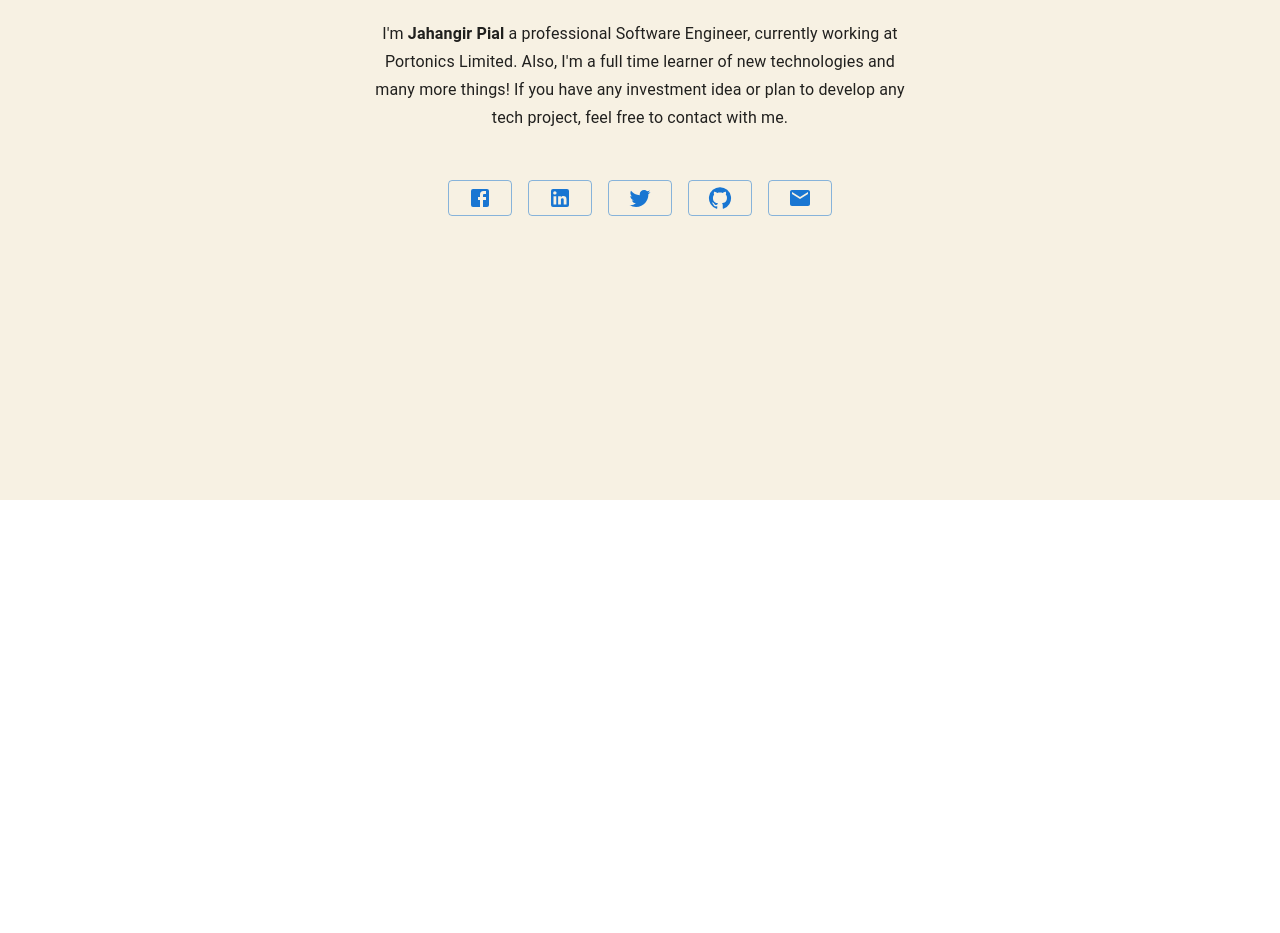
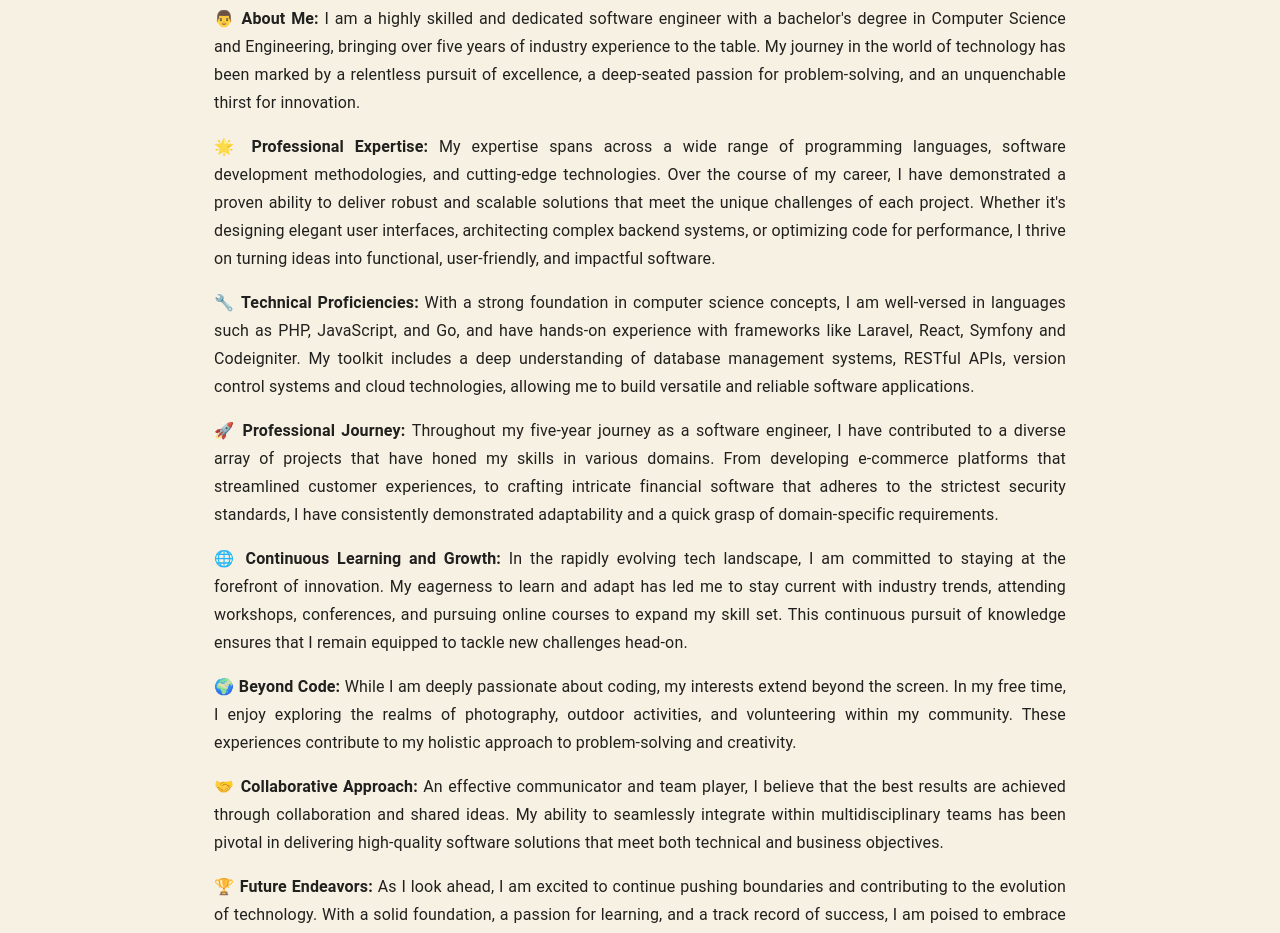
Before and after one commit to prokria/jahangirpial, a React (Create React App) app: page / in a window 1280 px wide. Shown: the part 300-1233 px from the top of the page. Before the commit the page ends 800 px from the top, so only its background shows below. Built offline with nearby package versions, Linux system fonts and the light colour scheme.

Commit message:
Landing page content updated

```diff
--- a/src/Pages/Landing.tsx
+++ b/src/Pages/Landing.tsx
@@ -23,33 +23,22 @@ export default function LandingPage() {
         <Box
           sx={{
             bgcolor: "#f7f1e3",
-            pt: 8,
-            pb: 6,
+            pt: 1,
+            pb: 2,
             minHeight: "100vh",
           }}
         >
-          <Container maxWidth="sm">
+          <Container maxWidth="md">
               <Box sx={{ textAlign: "center", padding: 3 }}>
-              <img src="/logo.png" alt="JahangirPial" width="200" />
+                  <img src="/pial.JPG" alt="JahangirPialPhoto" style={{borderRadius: 10, width:100, border: "3px solid #000" }} />
               </Box>
 
-            <Typography
-              variant="subtitle1"
-              align="center"
-              color="text.primary"
-              paragraph
-            >
-              I'm <strong>Jahangir Pial</strong> a professional Software
-              Engineer, currently working at Portonics Limited. Also, I'm a full
-              time learner of new technologies and many more things! If you have
-              any investment idea or plan to develop any tech project, feel free
-              to contact with me.
-            </Typography>
             <Stack
-              sx={{ pt: 4 }}
+                sx={{ pt: 1 }}
                 direction="row"
                 spacing={2}
                 justifyContent="center"
+                flexWrap={"wrap"}
             >
               <Button
                   variant="outlined"
@@ -86,6 +75,89 @@ export default function LandingPage() {
                 <EmailIcon />
               </Button>
             </Stack>
+            <Typography
+              variant="subtitle1"
+              align="justify"
+              color="text.primary"
+              paragraph
+            >
+             <h4> I'm a Software Engineer with a Passion for Innovation.</h4>
+
+              <p>
+                  <strong>👨‍ About Me: </strong>
+                  I am a highly skilled and dedicated software engineer with a bachelor's degree in Computer Science and Engineering,
+                bringing over five years of industry experience to the table.
+                My journey in the world of technology has been marked by a relentless pursuit of excellence, a deep-seated passion for problem-solving,
+                and an unquenchable thirst for innovation.
+              </p>
+
+
+              <p>
+                  <strong>🌟 Professional Expertise: </strong>
+                  My expertise spans across a wide range of programming languages,
+                  software development methodologies, and cutting-edge technologies. Over the course of my career,
+                I have demonstrated a proven ability to deliver robust and scalable solutions that meet the unique challenges of each project.
+                Whether it's designing elegant user interfaces, architecting complex backend systems, or optimizing code for performance,
+                I thrive on turning ideas into functional, user-friendly, and impactful software.
+              </p>
+
+
+             <p>
+                 <strong>🔧 Technical Proficiencies: </strong>
+                 With a strong foundation in computer science concepts, I am well-versed in languages such as PHP, JavaScript, and Go,
+                 and have hands-on experience with frameworks like Laravel, React, Symfony and Codeigniter.
+                 My toolkit includes a deep understanding of database management systems, RESTful APIs, version control systems and cloud technologies,
+                 allowing me to build versatile and reliable software applications.
+             </p>
+
+
+              <p>
+                  <strong>🚀 Professional Journey: </strong>
+                  Throughout my five-year journey as a software engineer,
+                I have contributed to a diverse array of projects that have honed my skills in various domains.
+                From developing e-commerce platforms that streamlined customer experiences,
+                to crafting intricate financial software that adheres to the strictest security standards,
+                I have consistently demonstrated adaptability and a quick grasp of domain-specific requirements.
+              </p>
+
+             <p>
+                 <strong>🌐 Continuous Learning and Growth: </strong>
+                 In the rapidly evolving tech landscape, I am committed to staying at the forefront of innovation.
+               My eagerness to learn and adapt has led me to stay current with industry trends, attending workshops, conferences,
+               and pursuing online courses to expand my skill set. This continuous pursuit of knowledge ensures that
+                 I remain equipped to tackle new challenges head-on.
+             </p>
+
+
+              <p>
+                  <strong>🌍 Beyond Code: </strong>
+                  While I am deeply passionate about coding, my interests extend beyond the screen. In my free time,
+                I enjoy exploring the realms of photography, outdoor activities, and volunteering within my community.
+                These experiences contribute to my holistic approach to problem-solving and creativity.
+              </p>
+
+
+              <p>
+                  <strong>🤝 Collaborative Approach: </strong>
+                  An effective communicator and team player, I believe that the best results are achieved through collaboration and shared ideas.
+                My ability to seamlessly integrate within multidisciplinary teams has been pivotal in delivering high-quality software solutions
+                that meet both technical and business objectives.
+              </p>
+
+
+              <p>
+                  <strong>🏆 Future Endeavors: </strong>
+                  As I look ahead, I am excited to continue pushing boundaries and contributing to the evolution of technology.
+                With a solid foundation, a passion for learning, and a track record of success, I am poised to embrace new challenges and drive
+                innovation in the software engineering landscape.
+              </p>
+
+             <h4>Let's connect and embark on exciting tech ventures together!</h4>
+            </Typography>
+
+              <Box sx={{ textAlign: "center", padding: 3, border: "1px solid #DDD" }}>
+                  <img src="/logo.png" alt="JahangirPial" width="200" />
+              </Box>
           </Container>
         </Box>
       </main>
```
Also changed, not shown: public/pial.JPG (added). Lines whose indentation alone changed are shown as unchanged.
